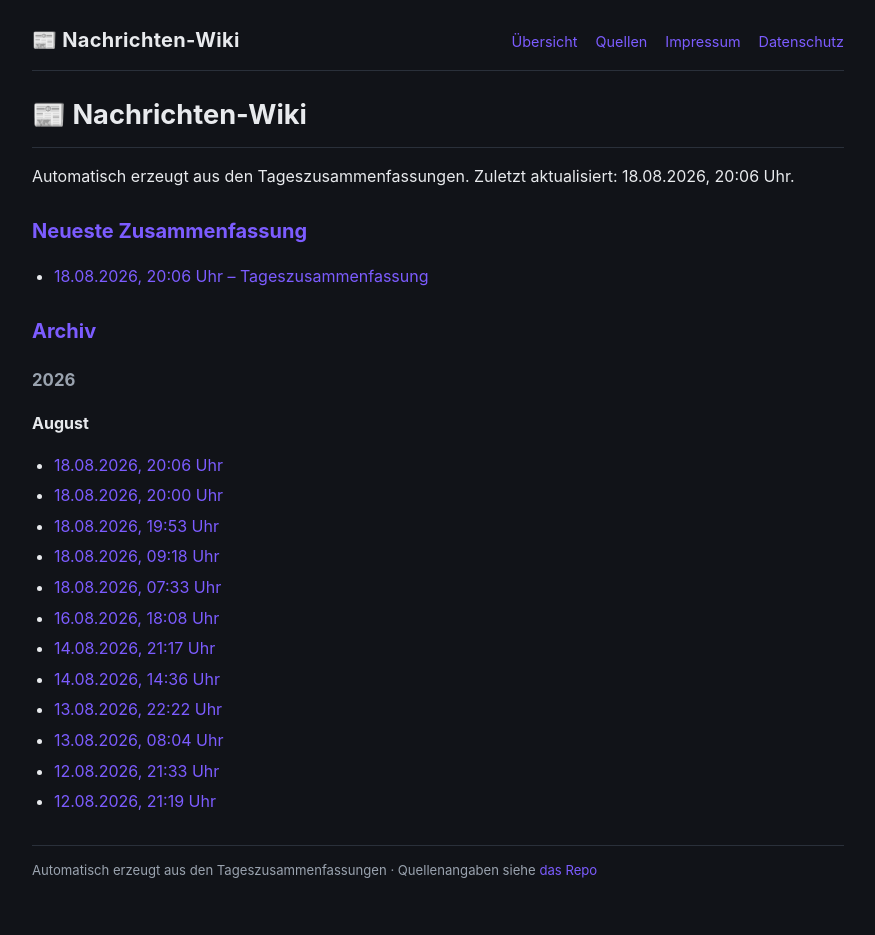
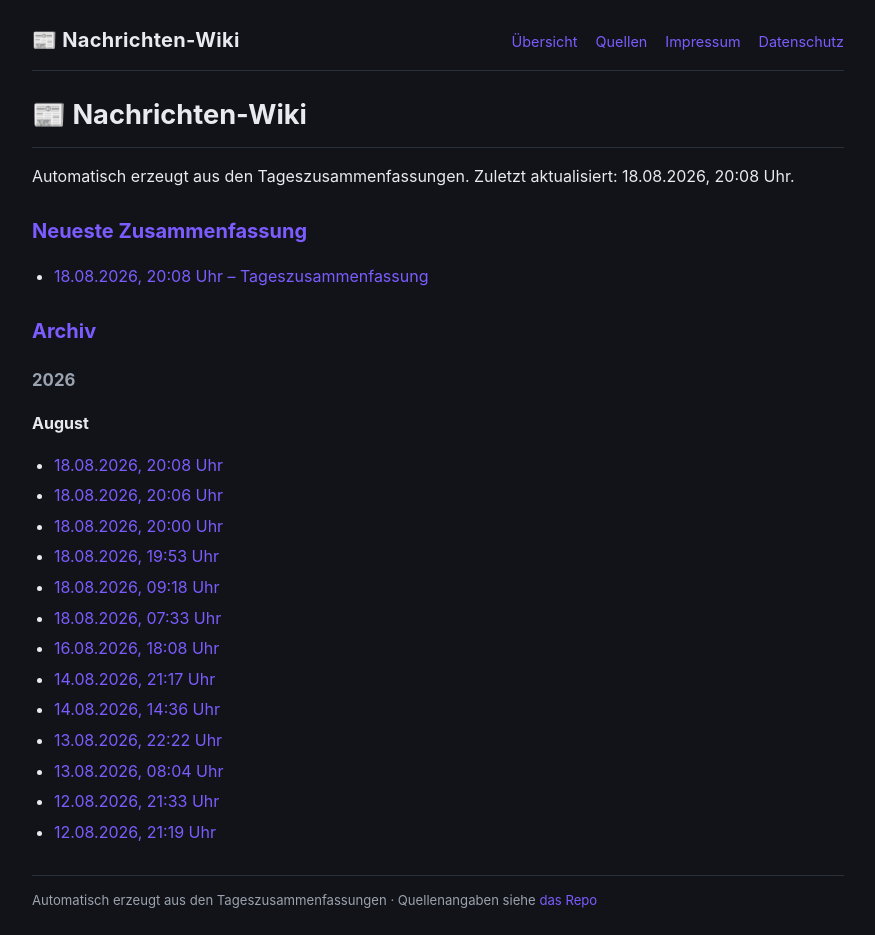
Before and after one commit to Ubuntu51/news-wiki, a Jekyll site: the page built from index.md, in a window 1280 px wide. Shown: the whole page, without its empty margins (202-1077 px from the left). Built offline with Jekyll 4.4.1, drawn with Linux system fonts in a browser that asks for light colours; our own code applies the rules of GitHub Pages for plain Markdown files; before the commit the page ends 905 px from its top, so only the background shows below that.

Commit message:
Tageszusammenfassungen 2026-08-18

```diff
--- a/index.md
+++ b/index.md
@@ -1,10 +1,10 @@
 # 📰 Nachrichten-Wiki
 
-Automatisch erzeugt aus den Tageszusammenfassungen. Zuletzt aktualisiert: 18.08.2026, 20:06 Uhr.
+Automatisch erzeugt aus den Tageszusammenfassungen. Zuletzt aktualisiert: 18.08.2026, 20:08 Uhr.
 
 ## Neueste Zusammenfassung
 
-- [18.08.2026, 20:06 Uhr – Tageszusammenfassung](2026/08/2026-08-18_20-06.html)
+- [18.08.2026, 20:08 Uhr – Tageszusammenfassung](2026/08/2026-08-18_20-08.html)
 
 ## Archiv
 
@@ -12,6 +12,7 @@ Automatisch erzeugt aus den Tageszusammenfassungen. Zuletzt aktualisiert: 18.08.
 
 **August**
 
+- [18.08.2026, 20:08 Uhr](2026/08/2026-08-18_20-08.html)
 - [18.08.2026, 20:06 Uhr](2026/08/2026-08-18_20-06.html)
 - [18.08.2026, 20:00 Uhr](2026/08/2026-08-18_20-00.html)
 - [18.08.2026, 19:53 Uhr](2026/08/2026-08-18_19-53.html)
```
Also changed, not shown: 2026/08/2026-08-18_20-08.md (added, +41 -0 lines).
